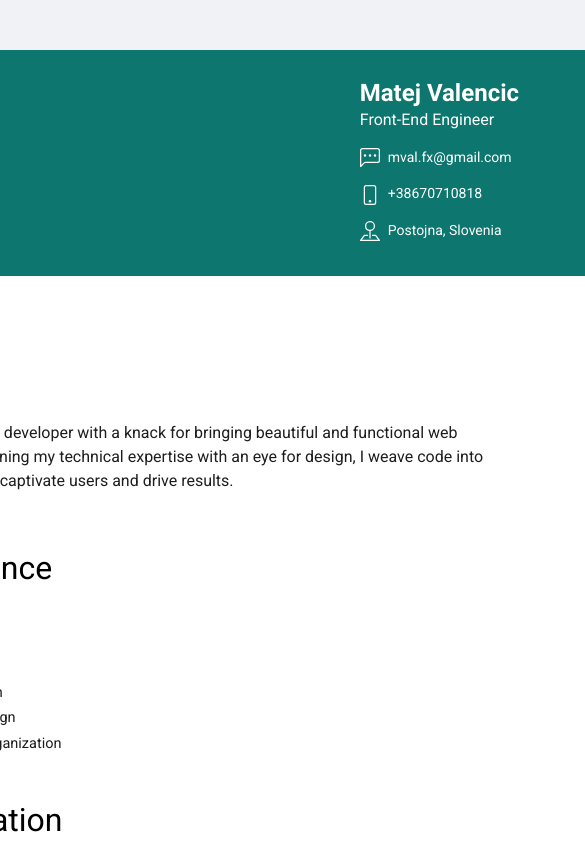
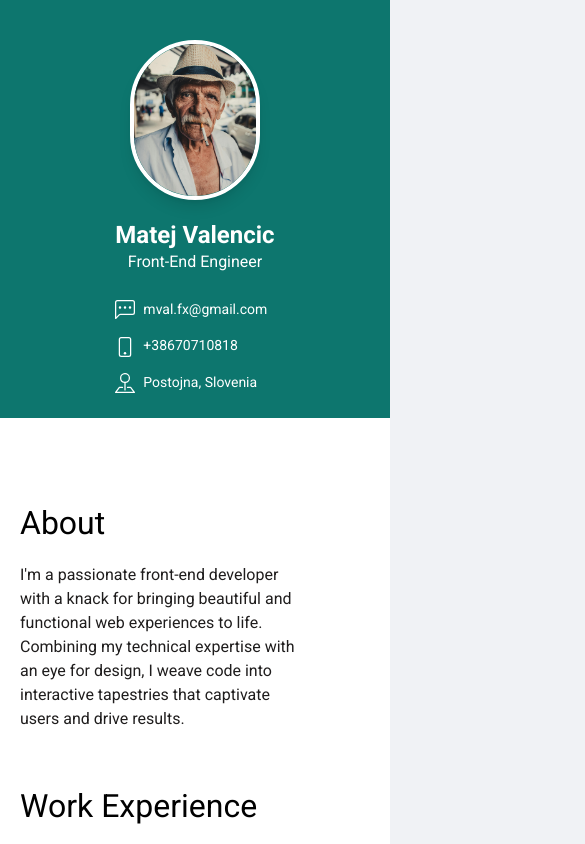
Before and after one commit to Valex99/cv-application, a React (Vite) app: page / in a window 390 px wide. Shown: the top 844 px of the page, 585 px wide, since content can reach past the window. Built offline with nearby package versions, Linux system fonts and the light colour scheme.

Commit message:
Responsive design compledte

```diff
--- a/src/EntryPoint.jsx
+++ b/src/EntryPoint.jsx
@@ -5,7 +5,7 @@ import SchoolEducation from "./sections/SchoolEducation";
 
 const EntryPoint = ({ children }) => {
   return (
-    <div className="w-[800px] bg-white rounded-lg shadow-lg overflow-hidden relative">
+    <div className="container max-w-[800px] bg-white rounded-lg shadow-lg overflow-hidden relative">
       <Header />
       <About />
       <WorkExperience />
--- a/src/forms/AboutForm.jsx
+++ b/src/forms/AboutForm.jsx
@@ -55,7 +55,7 @@ export default function EditAboutForm({
       onClick={onClose}
     >
       <div
-        className="bg-white p-8 rounded-lg w-[500px]"
+        className="bg-white p-8 rounded-lg max-w-[400px] w-[400px] m-[20px]"
         onClick={(e) => e.stopPropagation()}
       >
         <div className="flex justify-between items-center mb-4">
--- a/src/forms/EducationForm.jsx
+++ b/src/forms/EducationForm.jsx
@@ -118,7 +118,7 @@ export default function EducationForm({
       onClick={onClose}
     >
       <div
-        className="bg-white p-8 rounded-lg w-[400px]"
+        className="bg-white p-8 rounded-lg max-w-[400px] w-[400px] m-[20px]"
         onClick={(e) => e.stopPropagation()}
       >
         <div className="flex justify-between items-center mb-4">
--- a/src/forms/ExperienceForm.jsx
+++ b/src/forms/ExperienceForm.jsx
@@ -137,7 +137,7 @@ export default function ExperienceForm({
       onClick={onClose}
     >
       <div
-        className="bg-white p-8 rounded-lg w-[400px]"
+        className="bg-white p-8 rounded-lg max-w-[400px] w-[400px] m-[20px]"
         onClick={(e) => e.stopPropagation()}
       >
         <div className="flex justify-between items-center mb-4">
--- a/src/forms/HeaderForm.jsx
+++ b/src/forms/HeaderForm.jsx
@@ -75,7 +75,8 @@ export default function EditHeaderForm({ userInfo, setUserInfo, onClose }) {
       onClick={onClose}
     >
       <div
-        className="bg-white p-8 rounded-lg w-[400px]"
+        // className="bg-white p-8 rounded-lg w-[400px]"
+        className="bg-white p-8 rounded-lg max-w-[400px] w-[400px] m-[20px]"
         onClick={(e) => e.stopPropagation()}
       >
         <div className="flex justify-between items-center mb-4">
--- a/src/sections/Header.jsx
+++ b/src/sections/Header.jsx
@@ -33,7 +33,7 @@ export default function Header({ children }) {
   };
 
   return (
-    <div className="group relative flex items-center justify-end p-5 pt-7 bg-[#0D766E]">
+    <div className="group header-container relative flex items-center justify-end p-5 pt-7 bg-[#0D766E]">
       {/* Profile Picture on the left side */}
       <ProfilePicture photoSrc={userInfo.photo} />
 
@@ -41,16 +41,17 @@ export default function Header({ children }) {
       <EditSection top="top-4" right="right-5" onClick={toggleForm} />
 
       {/* Text content aligned to the right */}
-      <div className="text-left text-white mr-14">
-        <h1 className="text-[24px] font-bold leading-tight">{userInfo.name}</h1>
+      <div className="my-text-align text-white mr-14">
+        <h1 className="name text-[24px] font-bold leading-tight">{userInfo.name}</h1>
         <h2 className="text-[16px] font-medium ">{userInfo.title}</h2>
 
+        <div className="details-wrapper">
           <p className="text-sm mt-[15px] mb-[15px]">
             <BsChatLeftDots className="inline-block mr-2 text-xl" />
             {userInfo.email}
           </p>
 
-        <p className="text-sm mt-[15px] mb-[15px]">
+          <p className="phone text-sm mt-[15px] mb-[15px]">
             <BsPhone className="inline-block mr-2 text-xl" />
             {userInfo.phone}
           </p>
@@ -59,6 +60,7 @@ export default function Header({ children }) {
             <BsPinMap className="inline-block mr-2 text-xl" />
             {userInfo.location}
           </p>
+        </div>
       </div>
       {children}
 
--- a/src/sections/ProfilePicture.jsx
+++ b/src/sections/ProfilePicture.jsx
@@ -1,6 +1,6 @@
 export default function ProfilePicture({ photoSrc }) {
   return (
-    <div className="absolute left-5 -bottom-10 w-[130px] h-[160px] rounded-full overflow-hidden border-4 border-white flex items-center shadow-lg">
+    <div className="profile-img absolute left-5 -bottom-10 w-[130px] h-[160px] rounded-full overflow-hidden border-4 border-white flex items-center shadow-lg">
       <img
         src={photoSrc}
         alt="Profile picture"
--- a/src/styles.css
+++ b/src/styles.css
@@ -10,10 +10,62 @@ body {
   display: flex;
   justify-content: center;
   align-items: start;
-  padding-top: 50px;
-  padding-bottom: 50px;
+  padding: 50px 20px;
 }
 
 .group:hover {
   opacity: 1;
 }
+
+.my-text-align {
+  text-align: left;
+}
+
+@media (max-width: 480px) {
+  body {
+    padding: 0;
+  }
+
+  .container {
+    border-radius: 0;
+  }
+
+  .header-container {
+    flex-direction: column;
+    justify-content: center;
+    align-items: center;
+    padding-top: 0px;
+    padding-bottom: 10px;
+  }
+
+  .my-text-align {
+    text-align: center; /* Center alignment on smaller screens */
+    margin-right: 0;
+  }
+
+  .profile-img {
+    position: relative;
+    left: 0;
+    margin-left: auto;
+    margin-right: auto;
+
+    margin-bottom: 50px;
+  }
+
+  .details-wrapper {
+    display: flex;
+    flex-direction: column;
+    align-items: start;
+    margin-top: 10px;
+  }
+
+  .phone {
+    margin: 0;
+  }
+
+  .name {
+    margin-top: 10px;
+  }
+}
+
+/* forms should also have padding */
```
Lines whose indentation alone changed are shown as unchanged.
